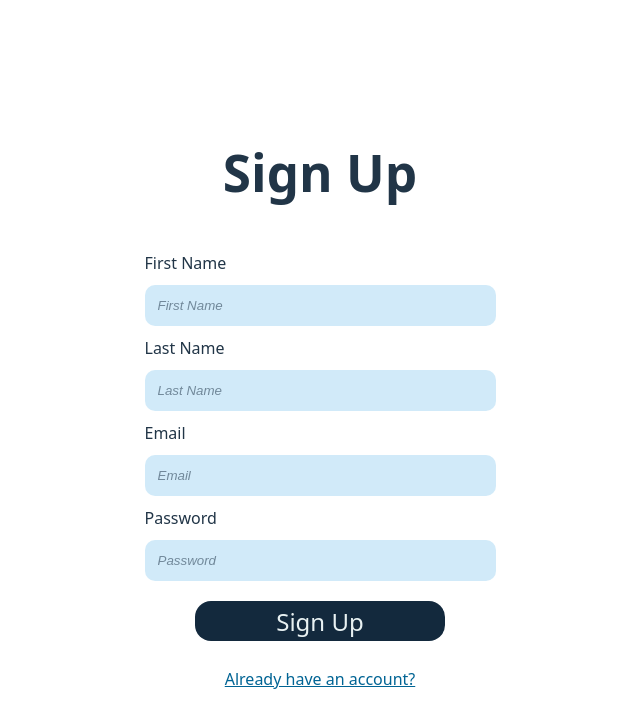
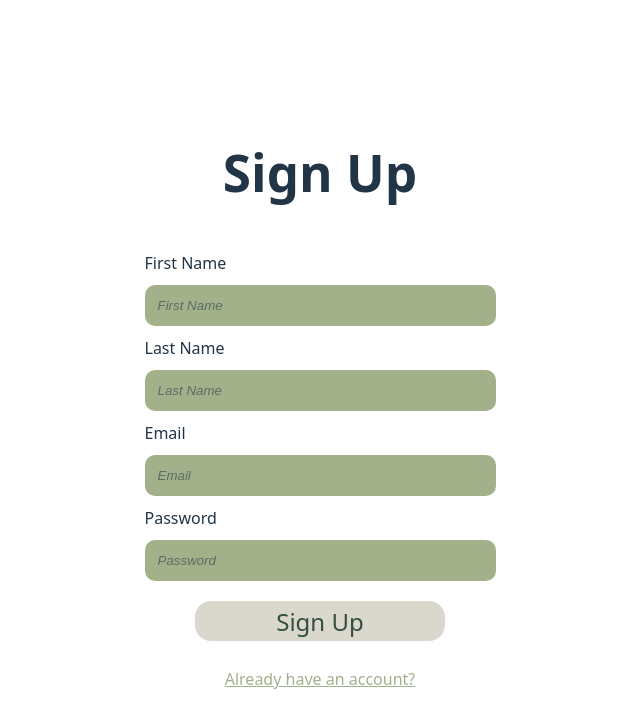
Before and after one commit to olkaniecki/mobile-pwa, a React (Vite) app in the folder my-app/: page /signup in a window 1280 px wide. Shown: the top 728 px of the page, without its empty margins (320-960 px from the left). Built offline with nearby package versions, Linux system fonts and the light colour scheme; no server answers.

Commit message:
Basic Pod db and UI

```diff
--- a/my-app/src/App.jsx
+++ b/my-app/src/App.jsx
@@ -2,6 +2,8 @@ import React, { useState, useEffect } from 'react';
 import Home from './pages/Home';
 import Signup from './pages/Signup';
 import Login from './pages/Login';
+import PodHome from './pages/PodHome';
+import { AuthProvider } from './AuthContext';
 import { BrowserRouter as Router} from 'react-router-dom';
 import {Routes, Route} from 'react-router-dom';
 import './App.css'
@@ -9,6 +11,7 @@ import './App.css'
 function App() {
 
   return (
+    <AuthProvider>
       <Router>
         <div>
           <section>
@@ -16,10 +19,12 @@ function App() {
               <Route path="/" element={<Home/>}/>
               <Route path="/signup" element={<Signup/>}/>
               <Route path="/login" element={<Login/>}/>
+              <Route path="/pods" element={<PodHome/>}/>
             </Routes>
             </section>
         </div>
       </Router>
+    </AuthProvider>
   );
 }
 
--- /dev/null
+++ b/my-app/src/AuthContext.jsx
@@ -0,0 +1,22 @@
+import { createContext, useContext, useEffect, useState } from "react";
+import { onAuthStateChanged } from "firebase/auth";
+import { auth } from './firebase';
+
+const AuthContext = createContext();
+
+export const AuthProvider = ({ children }) => {
+    const [user, setUser] = useState(null);
+
+    useEffect(() => {
+        const unsub = onAuthStateChanged(auth, setUser);
+        return unsub;
+    }, []);
+
+    return (
+        <AuthContext.Provider value={{ user }}>
+            {children}
+        </AuthContext.Provider>
+    );
+};
+
+export const useAuth = () => useContext(AuthContext);
--- /dev/null
+++ b/my-app/src/components/Pod.jsx
@@ -0,0 +1,38 @@
+import React from "react";
+import styled from "styled-components";
+
+const Card = styled.div`
+    background-color: #A3B18A;
+    color: #344E41;
+    width: 370px;
+    height: 100px;
+    border-radius: 0.75rem;
+    box-shadow: 0 4px 12px rgba(0, 0, 0, 0.3);
+
+    &:hover {
+        background-color: #344E41;
+        color: #A3B18A;
+    }
+`;
+
+const PodName = styled.h3`
+    margin: 0 0 8px 0;
+    padding: 10px 9px;
+`;
+
+const Members = styled.p`
+    margin: 0;
+    color: inherit;
+`;
+
+const Pod = ({ pod }) => {
+
+    return (
+        <Card>
+            <PodName>{pod.podName}</PodName>
+            <Members>Members: {pod.memberUID?.length || 0}</Members>
+        </Card>
+    );
+};
+
+export default Pod;
--- a/my-app/src/index.css
+++ b/my-app/src/index.css
@@ -4,8 +4,8 @@
   font-weight: 400;
 
   color-scheme: light dark;
-  color: #006494;
-  background-color: #E8F1F2;
+  color: #DAD7CD;
+  background-color: #3A5A40;
 
   font-synthesis: none;
   text-rendering: optimizeLegibility;
--- a/my-app/src/pages/Home.jsx
+++ b/my-app/src/pages/Home.jsx
@@ -2,8 +2,8 @@ import { Link } from "react-router-dom";
 import styled from 'styled-components';
 
 const SignupButton = styled(Link)`
-    background-color: #13293D;
-    color: #E8F1F2;
+    background-color: #DAD7CD;
+    color: #344E41;
     font-size: 1.5em;
     font-weight: 500;
     border: 1px solid transparent;
@@ -16,29 +16,29 @@ const SignupButton = styled(Link)`
     margin-bottom: 15px;
 
     &:hover {
-        background-color: #E8F1F2;
-        color: #13293D;
+        background-color: #344E41;
+        color: #DAD7CD;
         border: 1px solid;
-        border-color: #13293D;
+        border-color: #344E41;
     }
 
     &:active {
-        background-color: #E8F1F2;
-        color: #13293D;
+        background-color: #344E41;
+        color: #DAD7CD;
         border: 1px solid;
-        border-color: #13293D;
+        border-color: #344E41;
     }
 `;
 
 const LoginLink = styled(Link)`
-    color: #006494;
+    color: #A3B18A;
 `;
 
 
 const Home = () => {
   return (
     <div>
-      <h1>Project Title</h1>
+      <h1>Peas In Pods</h1>
       <SignupButton to="/signup">Sign Up</SignupButton>
       <br />
       <LoginLink to="/login">Already have an account?</LoginLink>
--- a/my-app/src/pages/Login.jsx
+++ b/my-app/src/pages/Login.jsx
@@ -6,8 +6,8 @@ import styled from 'styled-components';
 import { Link } from "react-router-dom";
 
 const LoginButton = styled.button`
-    background-color: #13293D;
-    color: #E8F1F2;
+    background-color: #DAD7CD;
+    color: #344E41;
     font-size: 1.5em;
     font-weight: 500;
     border: 1px solid transparent;
@@ -21,27 +21,27 @@ const LoginButton = styled.button`
     margin-bottom: 10px;
 
     &:hover {
-        background-color: #E8F1F2;
-        color: #13293D;
+        background-color: #344E41;
+        color: #DAD7CD;
         border: 1px solid;
-        border-color: #13293D;
+        border-color: #344E41;
     }
 
     &:active {
-        background-color: #E8F1F2;
-        color: #13293D;
+        background-color: #344E41;
+        color: #DAD7CD;
         border: 1px solid;
-        border-color: #13293D;
+        border-color: #344E41;
     }
 `;
 
 const SignUpLink = styled(Link)`
-    color: #006494;
+    color: #A3B18A;
 `;
 
 const InputBoxes = styled.input`
-    background-color: #1b98e033;
-    color: #13293D;
+    background-color: #A3B18A;
+    color: #344E41;
     width: 325px;
     padding: 12px;
     margin: 10px 0;
@@ -71,7 +71,7 @@ const Login = () => {
         signInWithEmailAndPassword(auth, email, password)
         .then((userCredential) => {
             const user = userCredential.user;
-            navigate("/")
+            navigate("/pods")
             console.log(user);
         })
         .catch((error) => {
--- /dev/null
+++ b/my-app/src/pages/PodHome.jsx
@@ -0,0 +1,76 @@
+import React, {useEffect, useState} from 'react';
+import {NavLink, useNavigate} from 'react-router-dom';
+import {doc, getDoc, collection, query, where, getDocs} from 'firebase/firestore';
+import styled from 'styled-components';
+import { Link } from 'react-router-dom';
+import {auth, db} from '../firebase';
+import {useAuth} from "../AuthContext";
+import Pod from '../components/Pod';
+
+const PodHome = () => {
+    const {user} = useAuth();
+
+    const [userData, setUserData] = useState(null);
+    const [userPods, setUserPods] = useState([]);
+    const [loading, setLoading] = useState(true);
+
+    useEffect(() => {
+        if (!user) return;
+
+        const fetchUser = async () => {
+            try {
+                const userRef = doc(db, "users", user.uid);
+                const snap = await getDoc(userRef);
+
+                if(snap.exists()) {
+                    setUserData(snap.data());
+                } else {
+                    console.warn("No user document found");
+                }
+            } catch (err) {
+                console.error("Error fetching user: ", err);n
+            } finally {
+                setLoading(false);
+            }
+        };
+
+        const fetchPods = async () => {
+            try {
+                const q = query(collection(db, "pods"), where("memberUID", "array-contains", user.uid));
+                const snap = await getDocs(q);
+                const results = snap.docs.map(doc => ({
+                    id: doc.id,
+                    ...doc.data()
+                }));
+
+                setUserPods(results);
+            } catch (err) {
+                console.error("Error fetching pods:", err);
+            } finally {
+                setLoading(false);
+            }
+        };
+
+        fetchUser();
+        fetchPods();
+    }, [user]);
+
+    if(loading) return <p>Loading...</p>;
+
+    return(
+        <div>
+            <h3>Welcome, {userData?.firstName}</h3>
+            <h1>Your Pods</h1>
+
+            {userPods.length === 0 && (<p>You're not in any pods yet.</p>)}
+
+            {userPods.map(pod => (
+                <div key={pod.id}>
+                    <Pod key={pod.id} pod={pod}/>
+                </div>
+            ))}
+        </div>
+    );
+};
+
+export default PodHome;
--- a/my-app/src/pages/Signup.jsx
+++ b/my-app/src/pages/Signup.jsx
@@ -8,8 +8,8 @@ import { Link } from "react-router-dom";
 
 
 const SignupButton = styled.button`
-    background-color: #13293D;
-    color: #E8F1F2;
+    background-color: #DAD7CD;
+    color: #344E41;
     font-size: 1.5em;
     font-weight: 500;
     border: 1px solid transparent;
@@ -23,27 +23,27 @@ const SignupButton = styled.button`
     margin-bottom: 10px;
 
     &:hover {
-        background-color: #E8F1F2;
-        color: #13293D;
+        background-color: #344E41;
+        color: #DAD7CD;
         border: 1px solid;
-        border-color: #13293D;
+        border-color: #344E41;
     }
 
     &:active {
-        background-color: #E8F1F2;
-        color: #13293D;
+        background-color: #344E41;
+        color: #DAD7CD;
         border: 1px solid;
-        border-color: #13293D;
+        border-color: #344E41;
     }
 `;
 
 const LoginLink = styled(Link)`
-    color: #006494;
+    color: #A3B18A;
 `;
 
 const InputBoxes = styled.input`
-    background-color: #1b98e033;
-    color: #13293D;
+    background-color: #A3B18A;
+    color: #344E41;
     width: 325px;
     padding: 12px;
     margin: 10px 0;
@@ -83,7 +83,7 @@ const Signup = () => {
                 email
             });
             console.log("User created: ", user.uid);
-            navigate("/login")
+            navigate("/pods")
         } catch (err) {
             console.error(err.code, err.message);
         }
```
Lines whose indentation alone changed are shown as unchanged.
